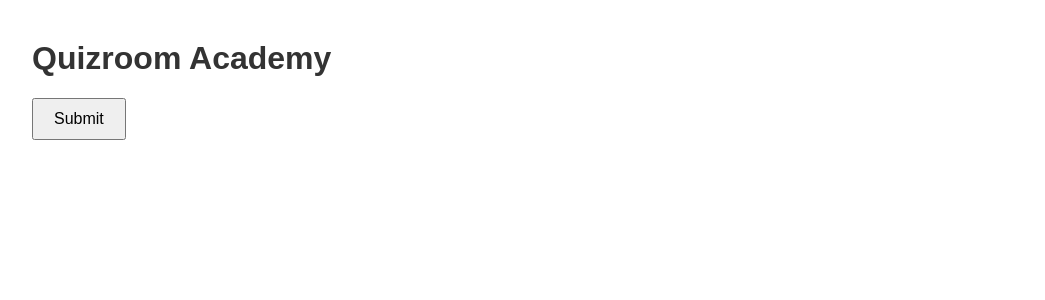
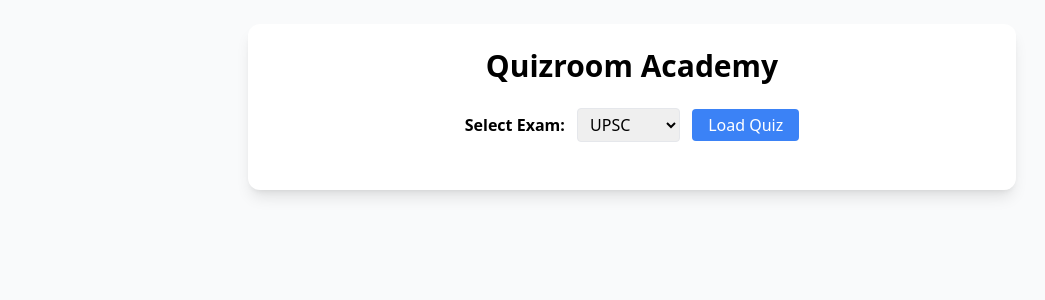
Before and after one commit to sanyasharma7/Quizroom-Academy-, a Flask app: page / in a window 1280 px wide. Shown: the top 300 px of the page, without its empty margins (8-1053 px from the left). Run offline with Flask 3, Linux system fonts and the light colour scheme; some libraries are stand-ins or nearby versions.

Commit message:
Update index.html

```diff
--- a/templates/index.html
+++ b/templates/index.html
@@ -3,46 +3,117 @@
 <head>
   <meta charset="UTF-8">
   <title>Quizroom Academy</title>
-    <link rel="stylesheet" href="/static/style.css">
+  <script src="https://cdn.tailwindcss.com"></script>
 </head>
-<body>
-    <h1>Quizroom Academy</h1>
-    <div id="quiz"></div>
-    <button id="submitBtn">Submit</button>
-    <div id="result"></div>
+<body class="bg-gray-50 p-6 font-sans">
+  <div class="max-w-3xl mx-auto bg-white p-6 rounded-xl shadow-lg">
+    <h1 class="text-3xl font-bold text-center mb-6">Quizroom Academy</h1>
+
+    <!-- Exam Selection -->
+    <div class="mb-4 text-center">
+      <label class="mr-2 font-semibold">Select Exam:</label>
+      <select id="examSelect" class="border rounded px-2 py-1">
+        <option value="upsc">UPSC</option>
+        <option value="neet_pg">NEET PG</option>
+        <option value="ssc">SSC</option>
+      </select>
+      <button id="loadBtn" class="bg-blue-500 text-white px-4 py-1 rounded ml-2">Load Quiz</button>
+    </div>
+
+    <!-- Quiz Container -->
+    <div id="quizContainer" class="mt-6"></div>
+
+    <!-- Navigation Buttons -->
+    <div id="navButtons" class="mt-4 flex justify-between hidden">
+      <button id="prevBtn" class="bg-gray-300 px-4 py-1 rounded">Previous</button>
+      <button id="nextBtn" class="bg-gray-300 px-4 py-1 rounded">Next</button>
+    </div>
+
+    <!-- Submit Button -->
+    <div class="mt-4 text-center">
+      <button id="submitBtn" class="bg-green-500 text-white px-6 py-2 rounded hidden">Submit Quiz</button>
+    </div>
+
+    <!-- Result -->
+    <div id="result" class="mt-6 text-center text-xl font-semibold"></div>
+  </div>
 
 <script>
 let quizData = [];
-        fetch("/get-quiz")
+let currentQuestion = 0;
+let answers = {};
+
+const quizContainer = document.getElementById("quizContainer");
+const examSelect = document.getElementById("examSelect");
+const loadBtn = document.getElementById("loadBtn");
+const prevBtn = document.getElementById("prevBtn");
+const nextBtn = document.getElementById("nextBtn");
+const submitBtn = document.getElementById("submitBtn");
+const navButtons = document.getElementById("navButtons");
+const resultDiv = document.getElementById("result");
+
+loadBtn.addEventListener("click", () => {
+  const exam = examSelect.value;
+  fetch(`/get-quiz/${exam}`)
     .then(res => res.json())
     .then(data => {
       quizData = data;
-                const quizDiv = document.getElementById("quiz");
-                data.forEach((q, index) => {
-                    let html = `<div class="question"><p>${q.question}</p>`;
-                    q.options.forEach(option => {
-                        html += `<label><input type="radio" name="${index}" value="${option}">${option}</label><br>`;
-                    });
-                    html += `</div>`;
-                    quizDiv.innerHTML += html;
+      currentQuestion = 0;
+      answers = {};
+      resultDiv.innerText = "";
+      renderQuestion();
+      navButtons.classList.remove("hidden");
+      submitBtn.classList.remove("hidden");
     });
 });
 
-        document.getElementById("submitBtn").addEventListener("click", () => {
-            const answers = {};
-            quizData.forEach((q, i) => {
-                const selected = document.querySelector(`input[name='${i}']:checked`);
-                answers[i] = selected ? selected.value : "";
+function renderQuestion() {
+  const q = quizData[currentQuestion];
+  let html = `<div class="p-4 border rounded mb-4">
+                <p class="font-semibold text-lg">Q${currentQuestion+1}. ${q.question}</p>`;
+  q.options.forEach(option => {
+    const checked = answers[currentQuestion] === option ? "checked" : "";
+    html += `<label class="block mt-2">
+              <input type="radio" name="q${currentQuestion}" value="${option}" ${checked}>
+              ${option}
+             </label>`;
+  });
+  html += `</div>`;
+  quizContainer.innerHTML = html;
+}
+
+prevBtn.addEventListener("click", () => {
+  saveAnswer();
+  if (currentQuestion > 0) {
+    currentQuestion--;
+    renderQuestion();
+  }
 });
 
-            fetch("/submit", {
+nextBtn.addEventListener("click", () => {
+  saveAnswer();
+  if (currentQuestion < quizData.length - 1) {
+    currentQuestion++;
+    renderQuestion();
+  }
+});
+
+function saveAnswer() {
+  const selected = document.querySelector(`input[name='q${currentQuestion}']:checked`);
+  answers[currentQuestion] = selected ? selected.value : "";
+}
+
+submitBtn.addEventListener("click", () => {
+  saveAnswer();
+  const exam = examSelect.value;
+  fetch(`/submit/${exam}`, {
     method: "POST",
     headers: { "Content-Type": "application/json" },
     body: JSON.stringify(answers)
   })
   .then(res => res.json())
   .then(data => {
-                document.getElementById("result").innerText = `Score: ${data.score}/${data.total}`;
+    resultDiv.innerText = `Your Score: ${data.score} / ${data.total}`;
   });
 });
 </script>
```
Lines whose indentation alone changed are shown as unchanged.
